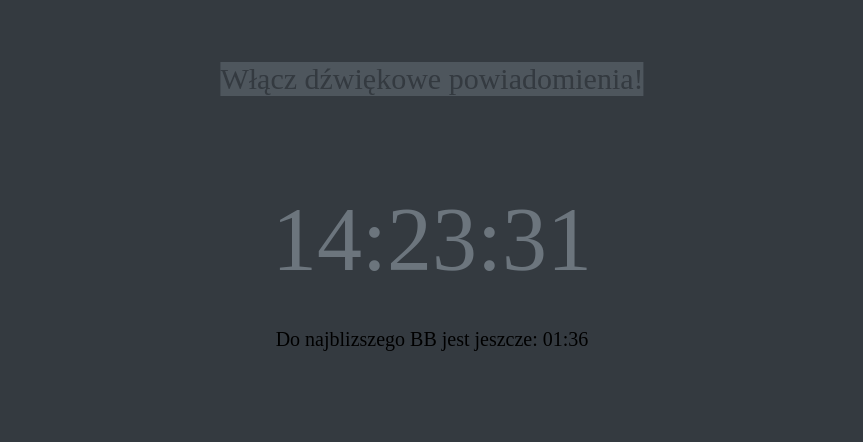
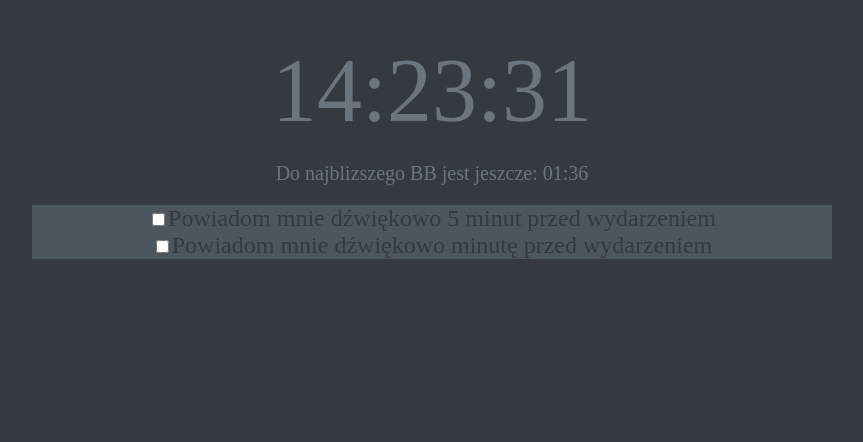
Before and after one commit to Keazemo/zegarekBB, a plain HTML site: page index.html in a window 1280 px wide. Shown: the part 161-603 px from the top of the page, without its empty margins (208-1071 px from the left). Drawn offline with Linux system fonts and the light colour scheme.

Commit message:
Poprawki wizualne / Ustawienia czasu
Dodano możliwość ustalenia ile minut przed wydarzeniem użytkownik ma być informowany. Dodano też poprawki wizualne

```diff
--- a/index.html
+++ b/index.html
@@ -9,7 +9,7 @@
 				background: #343a40;
 				z-index:1;
 			}
-			#clock{
+			#box{
 				color: #6c757d;
 				position: fixed;
 				top: 50%;
@@ -17,22 +17,24 @@
 				transform: translate(-50%, -50%);
 				text-align: center;
 				font-size: 90px;
+				width: 800px;
+				height: 400px;
 			}
 			#cdb{
-				position: fixed;
+				/*position: fixed;
 				top: 60%;
 				left: 50%;
-				transform: translate(-50%, -50%);
+				transform: translate(-50%, -50%);*/
 				text-align: center;
 				font-size: 20px;
 			}
-			#start{
-				position: fixed;
-				top: 30%;
+			#add{
+				/*position: fixed;
+				top: 80%;
 				left: 50%;
-				transform: translate(-50%, -50%);
+				transform: translate(-50%, -50%);*/
 				text-align: center;
-				font-size: 30px;
+				font-size: 24px;
 				background: rgba(139, 152, 163,.3);
 				z-index:200;
 				color:#343a40;
@@ -40,23 +42,28 @@
 		</style>
 	</head>
 	<body>
-		<div id="start" onClick="document.getElementById('start').style.display='none';useAudio=true;">
-			Włącz dźwiękowe powiadomienia!
+		<div id="box">
+			<div id="clock">
+				Ładowanie...
+			</div>
+			<p id="cdb">
+				Ładowanie...
+			</p>
+			<div id="add">
+				<input type ="checkbox" id="firstNot">Powiadom mnie dźwiękowo 5 minut przed wydarzeniem
+				<br>
+				<input type ="checkbox" id="secondNot">Powiadom mnie dźwiękowo minutę przed wydarzeniem
+			</div>
 		</div>
-		<div id="clock">
-			Ładowanie...
-		</div>
-		<p id="cdb">
-			Ładowanie...
-		</p>
-		<audio id="alarm" src="sound.mp3" muted></audio>
+
+		<audio id="alarm" src="sound.mp3"></audio>
 		<script>
 		function parseZero(x){
 			if(x < 10) return ("0"+x);
 			return x;
 		}
-		var h,m,s,doBB,time,tmp = false,tmp2, audio = document.getElementById("alarm"), useAudio = false;
-		//audio = new Audio('sound.mp3'),
+		var h,m,s,doBB,time,tmp = false,tmp2, tmp3 = false, audio = document.getElementById("alarm");
+
 		audio.volume=0.2;
 			setInterval(()=>{
 				time = new Date();
@@ -67,8 +74,11 @@
 				document.getElementById("clock").innerHTML = h + ":" + m + ":" + s;
 				if(time.getHours()%2==1){
 					if(time.getMinutes()>54){
-						if(!tmp && useAudio){
+						if(!tmp && document.getElementById("firstNot").checked){
 							tmp = true;
+							audio.play();
+						} else if (time.getMinutes() == 59 && !tmp3 && document.getElementById("secondNot").checked){
+							tmp3 = true;
 							audio.play();
 						}
 					}
@@ -86,8 +96,9 @@
 
 
 				} else {
-					doBB += "01:";
+					(parseZero(60 - time.getMinutes() - 1) == 60) ? doBB += "02:" : doBB+="01:";
 					tmp=false;
+					tmp3 = false;
 					if(time.getSeconds() > 0)
 						tmp2 = parseZero(60 - time.getMinutes() - 1);
 					else
```
